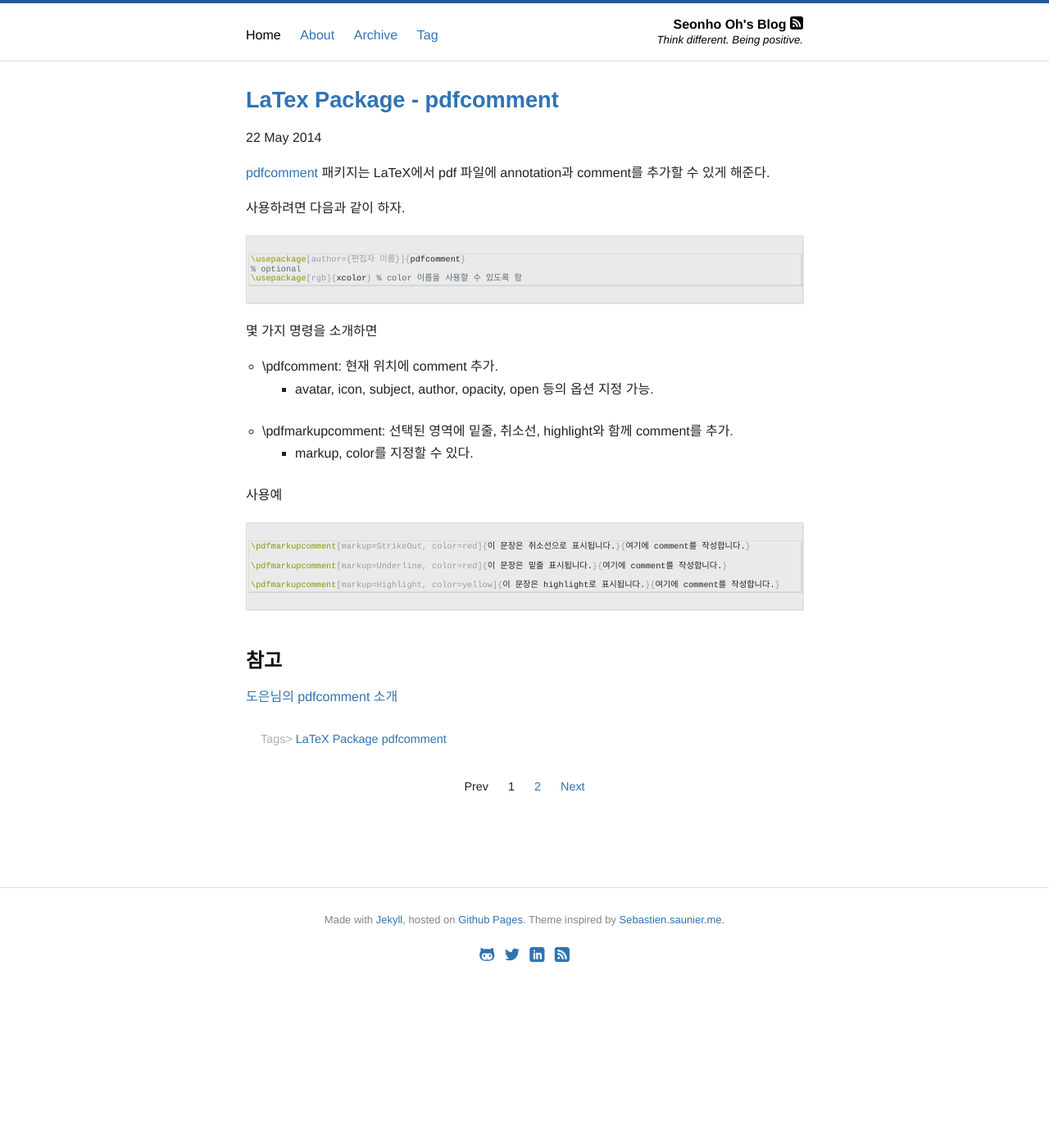
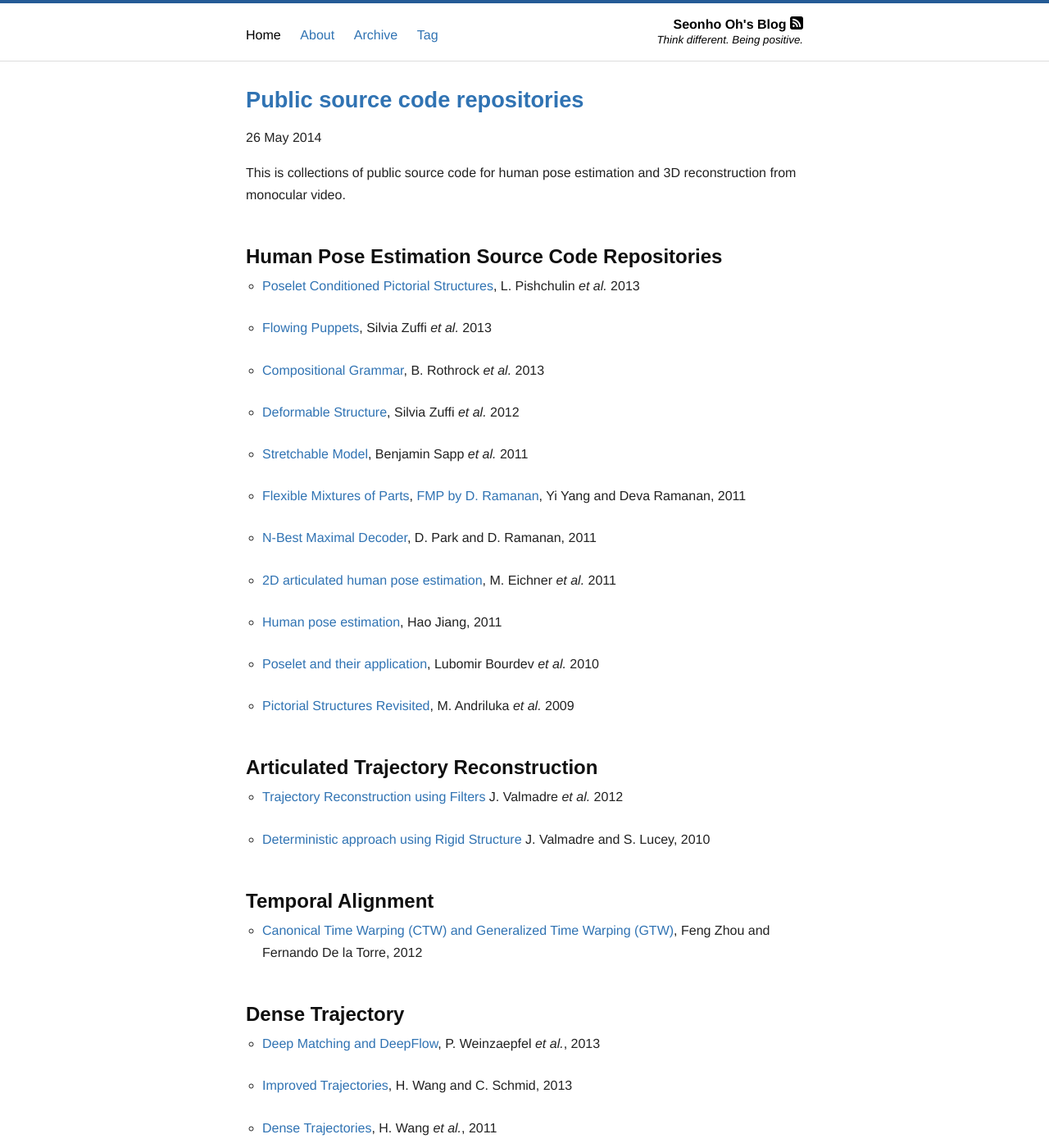
Before and after one commit to seonho/blog, a Jekyll site: the page built from index.html, in a window 1280 px wide and 1400 px high. Shown: the whole window at 82% size. Built offline with Jekyll 4.4.1, drawn with Linux system fonts in a browser that asks for light colours; Markdown is read by kramdown in place of the engine named in the settings; the list of posts is cut into pages by our own code; some of the changed text lies outside the part shown.

Commit message:
New post.

```diff
--- /dev/null
+++ b/_posts/2014-05-26-public-source-code-repositories.md
@@ -0,0 +1,41 @@
+---
+layout: post
+title: Public source code repositories
+comments: true
+redirect_from: "2014/05/26/public-source-code-repositories/"
+permalink: public-source-code-repositories
+tags: [Research, Repository, Human Pose Estimation, Dense Trajectory, Temporal Alignment, 3D, Reconstruction, Code, GitHub]
+---
+
+This is collections of public source code for human pose estimation and 3D reconstruction from monocular video.
+
+## Human Pose Estimation Source Code Repositories
+
+* [Poselet Conditioned Pictorial Structures](https://www.d2.mpi-inf.mpg.de/poselet-conditioned-ps), L. Pishchulin _et al._ 2013
+* [Flowing Puppets](http://ps.is.tuebingen.mpg.de/project/Flowing_Puppets), Silvia Zuffi _et al._ 2013
+* [Compositional Grammar](http://www.stat.ucla.edu/~rothrock/pages/cvpr13/index.html), B. Rothrock _et al._ 2013
+* [Deformable Structure](http://ps.is.tuebingen.mpg.de/project/Deformable_Structures), Silvia Zuffi _et al._ 2012
+* [Stretchable Model](http://vision.grasp.upenn.edu/cgi-bin/index.php?n=VideoLearning.StretchableModelsCode), Benjamin Sapp _et al._ 2011
+* [Flexible Mixtures of Parts](http://www.ics.uci.edu/~yyang8/research/pose/index.html), [FMP by D. Ramanan](http://www.ics.uci.edu/~dramanan/), Yi Yang and Deva Ramanan, 2011
+* [N-Best Maximal Decoder](http://www.ics.uci.edu/~dramanan/), D. Park and D. Ramanan, 2011
+* [2D articulated human pose estimation](http://groups.inf.ed.ac.uk/calvin/articulated_human_pose_estimation_code/), M. Eichner _et al._ 2011
+* [Human pose estimation](http://www.cs.bc.edu/~hjiang/), Hao Jiang, 2011
+* [Poselet and their application](http://www.cs.berkeley.edu/~lbourdev/poselets/), Lubomir Bourdev _et al._ 2010
+* [Pictorial Structures Revisited](http://www.d2.mpi-inf.mpg.de/node/381), M. Andriluka _et al._ 2009
+
+## Articulated Trajectory Reconstruction
+
+* [Trajectory Reconstruction using Filters](http://jack.valmadre.net/projects/trajectory-filters/) J. Valmadre _et al._ 2012
+* [Deterministic approach using Rigid Structure](http://jack.valmadre.net/publications/) J. Valmadre and S. Lucey, 2010
+
+## Temporal Alignment
+* [Canonical Time Warping (CTW) and Generalized Time Warping (GTW)](http://www.f-zhou.com/ta.html), Feng Zhou and Fernando De la Torre, 2012
+
+## Dense Trajectory
+* [Deep Matching and DeepFlow](http://lear.inrialpes.fr/src/deepmatching/), P. Weinzaepfel _et al._, 2013
+* [Improved Trajectories](http://lear.inrialpes.fr/people/wang/improved_trajectories), H. Wang and C. Schmid, 2013
+* [Dense Trajectories](http://lear.inrialpes.fr/~wang/dense_trajectories), H. Wang _et al._, 2011
+
+## Optical Flow Source Code Repositories
+
+* To be inserted.
```
Also changed, not shown: _posts/2014-05-01-github-pages-jekyll.md (+1 -1 lines).
